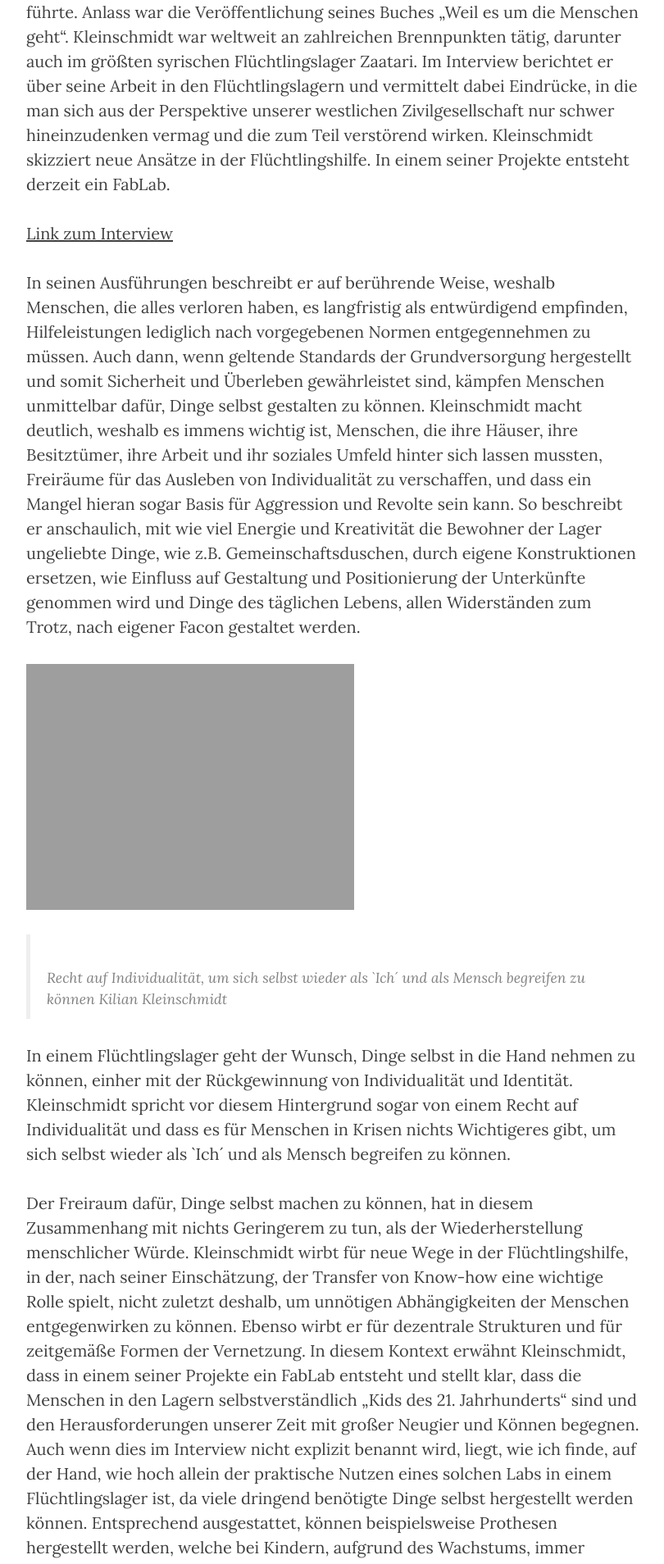
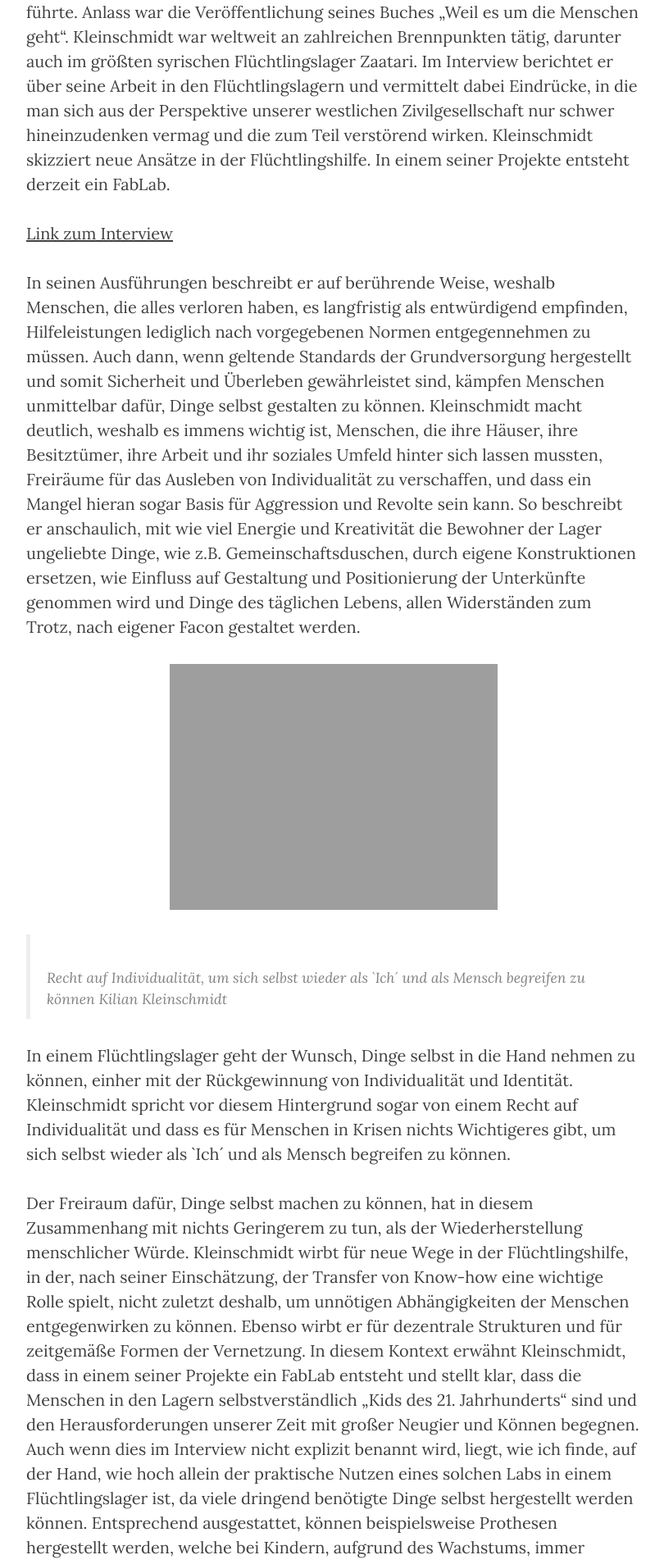
Before and after one commit to fabrikationslabor/fabrikationslabor.github.io, a Jekyll site: the page built from _posts/2016-03-02-StayCurious.md, in a window 1280 px wide. Shown: the part 838-2746 px from the top of the page at 82% size, without its empty margins (233-1043 px from the left). Built offline with Jekyll 4.4.1, drawn with Linux system fonts in a browser that asks for light colours; nearby versions of some CDN libraries.

Commit message:
css update for centered images

```diff
--- a/css/clean-blog.css
+++ b/css/clean-blog.css
@@ -401,11 +401,23 @@ body {
     padding-bottom: 56.25%; /* 16:9 */
     padding-top: 25px;
     height: 0;
+    overflow: hidden;
 }
-.videoWrapper iframe {
+.videoWrapper iframe,
+.videoWrapper object,
+.videoWrapper embed
+{
     position: absolute;
     top: 0;
     left: 0;
     width: 100%;
     height: 100%;
 }
+
+
+/* To center images */
+.center-image
+{
+    margin: 0 auto;
+    display: block;
+}
```
